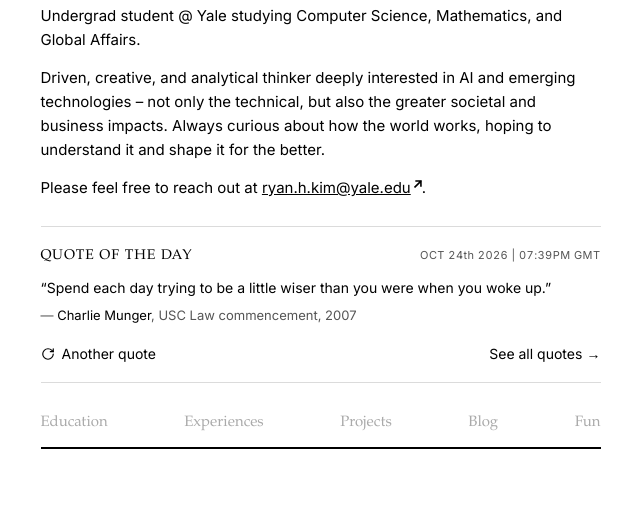
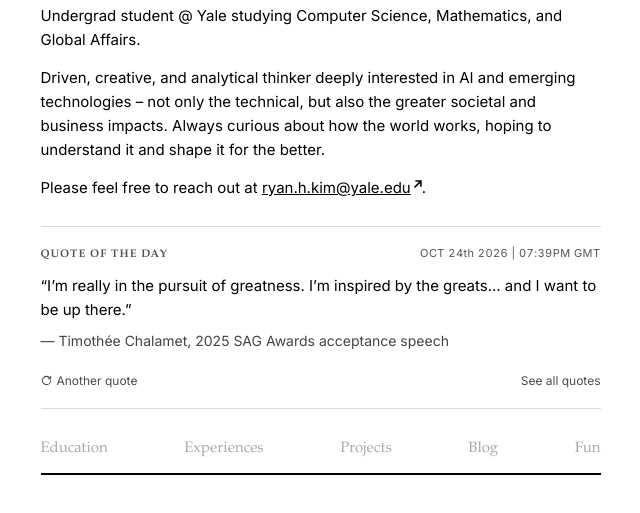
Before and after one commit to kairosiann/personal-website, a plain HTML site: page index.html in a window 1280 px wide. Shown: the part 143-656 px from the top of the page, without its empty margins (312-952 px from the left). Drawn offline with Linux system fonts and the light colour scheme.

Commit message:
Tidy the quote of the day to the 12px link style
Brings the homepage quote section to the version on the bookshelf-page
branch: 15px quote, 12px links at 70% opacity, the source in grey with
the name in black, and the simpler date line. Also updates the page
title and description to match, and removes four quotes from the list.

```diff
--- a/index.html
+++ b/index.html
@@ -3,8 +3,8 @@
 <head>
   <meta charset="UTF-8">
   <meta name="viewport" content="width=device-width, initial-scale=1.0">
-  <title>Ryan H. Kim — Yale AI + Global Affairs</title>
-  <meta name="description" content="Ryan H. Kim — Yale AI + Global Affairs. A humanist fascinated by technology and its greater societal impact. Co-President of AttentionX, and co-author of Humanity's Last Exam (Nature) and Safetywashing (NeurIPS 2024).">
+  <title>Ryan H. Kim — Yale CS, AI Researcher</title>
+  <meta name="description" content="Ryan H. Kim — Yale undergraduate in Computer Science, Mathematics, and Global Affairs. AI researcher, Co-President of AttentionX, and co-author of Humanity's Last Exam (Nature) and Safetywashing (NeurIPS 2024).">
   <meta name="author" content="Ryan H. Kim">
   <meta name="keywords" content="Ryan H. Kim, Ryan Kim Yale, AttentionX, Humanity's Last Exam, Safetywashing, AI safety, AI research, KATUSA, Center for AI Safety, KAIST CLVR">
   <link rel="canonical" href="https://ryanhwangkim.com/">
@@ -12,7 +12,7 @@
   <!-- Open Graph -->
   <meta property="og:type" content="profile">
   <meta property="og:title" content="Ryan H. Kim">
-  <meta property="og:description" content="Yale AI + Global Affairs. A humanist fascinated by technology and its greater societal impact.">
+  <meta property="og:description" content="Yale undergraduate in CS, Math, and Global Affairs. AI researcher and Co-President of AttentionX.">
   <meta property="og:url" content="https://ryanhwangkim.com/">
   <meta property="og:image" content="https://ryanhwangkim.com/homepage.png">
   <meta property="profile:first_name" content="Ryan">
@@ -21,7 +21,7 @@
   <!-- Twitter Card -->
   <meta name="twitter:card" content="summary_large_image">
   <meta name="twitter:title" content="Ryan H. Kim">
-  <meta name="twitter:description" content="Yale AI + Global Affairs. A humanist fascinated by technology and its greater societal impact.">
+  <meta name="twitter:description" content="Yale undergraduate in CS, Math, and Global Affairs. AI researcher and Co-President of AttentionX.">
   <meta name="twitter:image" content="https://ryanhwangkim.com/homepage.png">
 
   <!-- JSON-LD structured data for search engines and LLMs -->
@@ -118,13 +118,13 @@
           <time class="quote-clock"></time>
         </div>
         <p class="quote-text">&ldquo;No great thing is created suddenly.&rdquo;</p>
-        <p class="quote-source">&mdash; <span class="quote-who">Epictetus</span>, Discourses I.15</p>
+        <p class="quote-source">&mdash; Epictetus, Discourses I.15</p>
         <div class="quote-actions">
           <button type="button" class="quote-action quote-shuffle" data-quote-shuffle hidden>
-            <svg class="quote-shuffle-icon" width="14" height="14" viewBox="0 0 24 24" fill="none" stroke="currentColor" stroke-width="2" stroke-linecap="round" stroke-linejoin="round" aria-hidden="true"><path d="M21 12a9 9 0 1 1-9-9c2.52 0 4.93 1 6.74 2.74L21 8"/><path d="M21 3v5h-5"/></svg>
+            <svg class="quote-shuffle-icon" width="11" height="11" viewBox="0 0 24 24" fill="none" stroke="currentColor" stroke-width="2.2" stroke-linecap="round" stroke-linejoin="round" aria-hidden="true"><path d="M21 12a9 9 0 1 1-9-9c2.52 0 4.93 1 6.74 2.74L21 8"/><path d="M21 3v5h-5"/></svg>
             Another quote
           </button>
-          <a class="quote-action quote-all" href="#all-quotes" data-quotes-open>See all quotes</a>
+          <a class="quote-action" href="#all-quotes" data-quotes-open>See all quotes</a>
         </div>
       </section>
     </header>
--- a/quote-of-the-day.js
+++ b/quote-of-the-day.js
@@ -74,11 +74,7 @@
       translation.textContent = translationLine(q);
       textEl.append(translation);
     }
-    // The name reads in black; the dash and the source stay grey.
-    const who = document.createElement('span');
-    who.className = 'quote-who';
-    who.textContent = q.who;
-    sourceEl.replaceChildren('— ', who, q.src ? `, ${q.src}` : '');
+    sourceEl.textContent = sourceLine(q);
 
     if (animate && !reduceMotion.matches) {
       [textEl, sourceEl].forEach(el =>
@@ -88,7 +84,6 @@
   }
 
   // Dateline, e.g. "OCT 22nd 2026 | 07:00AM PT". Prefers the short generic zone
-  // name (PT, ET) and falls back to an offset (GMT+9) where there isn't one.
   const ordinal = n => {
     const suffixes = ['th', 'st', 'nd', 'rd'];
     const v = n % 100;
--- a/quotes.json
+++ b/quotes.json
@@ -1,6 +1,5 @@
 [
   { "text": "No great thing is created suddenly.", "who": "Epictetus", "src": "Discourses I.15" },
-  { "text": "We are what we repeatedly do. Excellence, then, is not an act, but a habit.", "who": "Will Durant", "src": "The Story of Philosophy, 1926 (summing up Aristotle so neatly that Aristotle usually gets the credit)" },
   { "text": "이봐, 해봤어?", "lang": "ko", "tr": "Hey, have you tried it?", "who": "Chung Ju-yung", "src": "Founder of Hyundai" },
   { "text": "Spend each day trying to be a little wiser than you were when you woke up.", "who": "Charlie Munger", "src": "USC Law commencement, 2007" },
   { "text": "What important truth do very few people agree with you on?", "who": "Peter Thiel", "src": "Zero to One, 2014" },
@@ -12,12 +11,9 @@
   { "text": "Who do we think we are to have these wild dreams?", "who": "Bill Gates", "src": "Source Code" },
   { "text": "Luck favors the prepared mind.", "who": "Louis Pasteur" },
   { "text": "We offer no explanation as to why these architectures seem to work; we attribute their success, as all else, to divine benevolence.", "who": "Noam Shazeer", "src": "GLU Variants Improve Transformer (the SwiGLU paper), 2020" },
-  { "text": "Remembering that you are going to die is the best way I know to avoid the trap of thinking you have something to lose. You are already naked. There is no reason not to follow your heart.", "who": "Steve Jobs", "src": "Stanford commencement address, 2005" },
   { "text": "I train like I’ve never won, and I compete like I’ve never lost.", "who": "Eileen Gu" },
   { "text": "I believe it is the duty of each of us to act as if the fate of the world depended on [them]. Admittedly, one [person] by [themself] cannot do the job. However, one [person] can make a difference… We must live for the future of the human race, not of our own comfort or success.", "who": "Hyman G. Rickover", "src": "U.S. Navy Admiral, “Father of the Nuclear Navy”" },
   { "text": "All our dreams can come true, if we have the courage to pursue them.", "who": "Walt Disney" },
   { "text": "The feeling of having finished something is an effective sleeping pill. A person who retires who feels he has done his bit will quickly wither away. A company which feels that it has reached its goal will quickly stagnate and lose its vitality. Happiness is not reaching your goal, it’s being on the way.", "who": "Ingvar Kamprad", "src": "Founder of IKEA" },
-  { "text": "Working hard is important, but there’s something that matters even more. Believing in yourself. Think of it this way: Every great wizard in history has started out as nothing more than we are now. Students.", "who": "Harry Potter", "src": "Harry Potter and the Order of the Phoenix" },
-  { "text": "You should take the approach that you’re wrong. Your goal is to be less wrong.", "who": "Elon Musk" },
-  { "text": "Intelligence is compression.", "who": "Ilya Sutskever" }
+  { "text": "Working hard is important, but there’s something that matters even more. Believing in yourself. Think of it this way: Every great wizard in history has started out as nothing more than we are now. Students.", "who": "Harry Potter", "src": "Harry Potter and the Order of the Phoenix" }
 ]
--- a/styles.css
+++ b/styles.css
@@ -154,9 +154,6 @@ header {
   display: flow-root;
 }
 
-/* Quote of the day, after the Round 1 "A · Margin note" design: a heading in
-   Iowan Old Style over the visitor's live clock, the quote and links in Inter. */
-/* 18px below plus the tabs' own 10px gives the design's 28px gap */
 .quote {
   margin: 26px 0 18px;
   padding: 18px 0 6px;
@@ -164,102 +161,82 @@ header {
   border-bottom: 1px solid rgba(0, 0, 0, 0.14);
 }
 
-/* On phones the clock wraps under the heading rather than squeezing it */
 .quote-head {
   display: flex;
-  flex-wrap: wrap;
   justify-content: space-between;
   align-items: baseline;
-  column-gap: 16px;
+  gap: 16px;
   font-size: 11px;
-  letter-spacing: 0.09em;
-  text-transform: uppercase;
   color: #555;
 }
 
 .quote-label {
-  white-space: nowrap;
   font-family: 'Iowan Old Style', 'Palatino Linotype', 'Book Antiqua', Palatino, serif;
-  font-size: 14px;
-  color: #000;
+  font-weight: 700;
+  letter-spacing: 0.09em;
+  text-transform: uppercase;
 }
 
-/* The script writes the month in capitals; "24th" keeps its lowercase suffix */
 .quote-clock {
   letter-spacing: 0.04em;
-  text-transform: none;
   font-variant-numeric: tabular-nums;
   white-space: nowrap;
 }
 
 .quote-text {
+  font-size: 15px;
   margin: 10px 0 0;
-  font-size: 14px;
-  line-height: 1.42;
-  hanging-punctuation: first;
 }
 
 .quote-text [lang="ko"] {
   word-break: keep-all;
 }
 
-.quote-translation {
-  color: #555;
+.quote-translation,
+.quote-source {
+  font-size: 14px;
+  color: #444;
 }
 
 .quote-source {
   margin: 8px 0 0;
-  font-size: 13px;
-  color: #555;
 }
 
-.quote-who {
-  color: #000;
-}
-
+/* Matches the 44px row the design gave these links, so the spacing below holds */
 .quote-actions {
   display: flex;
   justify-content: space-between;
   align-items: center;
   gap: 16px;
+  min-height: 44px;
   margin-top: 6px;
+  font-size: 12px;
   white-space: nowrap;
 }
 
-/* Text links in a 44px row, which doubles as their tap area */
+/* Small text links, with padding that widens the tap area without taking up space */
 .quote-action {
-  display: inline-flex;
-  align-items: center;
-  min-height: 44px;
-  padding: 0;
+  margin: -6px 0;
+  padding: 6px 0;
   font: inherit;
-  font-size: 14px;
   color: #000;
+  opacity: 0.7;
   background: none;
   border: 0;
   text-decoration: none;
   cursor: pointer;
-  transition: color 160ms ease;
+  transition: opacity 150ms ease;
 }
 
 .quote-action[hidden] {
   display: none;
 }
 
-.quote-action:hover,
-.quote-action:focus-visible {
-  color: #444;
-}
-
-.quote-action:focus-visible {
-  outline: 2px solid rgba(0, 0, 0, 0.38);
-  outline-offset: 3px;
-  border-radius: 2px;
-}
-
-/* "Another quote" leads with a refresh circle that turns a half-step on hover */
+/* "Another quote" leads with a small refresh circle that turns a half-step on hover */
 .quote-shuffle {
-  gap: 7px;
+  display: inline-flex;
+  align-items: center;
+  gap: 5px;
 }
 
 .quote-shuffle-icon {
@@ -271,24 +248,23 @@ header {
   transform: rotate(180deg);
 }
 
-/* "See all quotes" points across to the drawer */
-.quote-all::after {
-  content: "\2192";
-  display: inline-block;
-  margin-left: 0.3em;
-  transition: transform 160ms cubic-bezier(0.2, 0, 0, 1);
+@media (prefers-reduced-motion: reduce) {
+  .quote-shuffle-icon {
+    transition: none;
+  }
 }
 
-.quote-all:hover::after,
-.quote-all:focus-visible::after {
-  transform: translateX(2px);
+.quote-action:hover,
+.quote-action:focus-visible {
+  opacity: 1;
+  text-decoration: underline;
+  text-underline-offset: 2px;
 }
 
-@media (prefers-reduced-motion: reduce) {
-  .quote-shuffle-icon,
-  .quote-all::after {
-    transition: none;
-  }
+.quote-action:focus-visible {
+  outline: 2px solid rgba(0, 0, 0, 0.38);
+  outline-offset: 2px;
+  border-radius: 2px;
 }
 
 /* Content sections */
```
